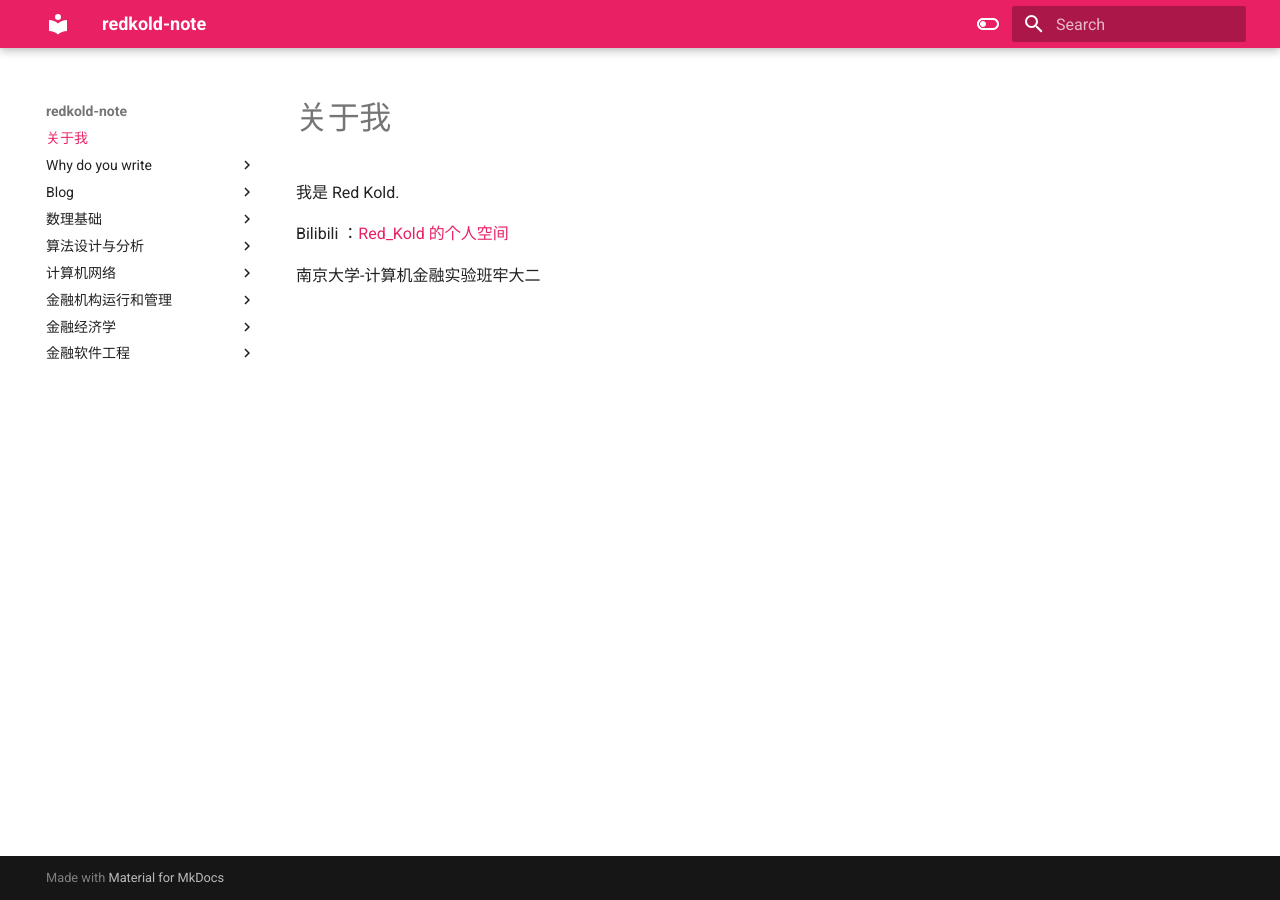
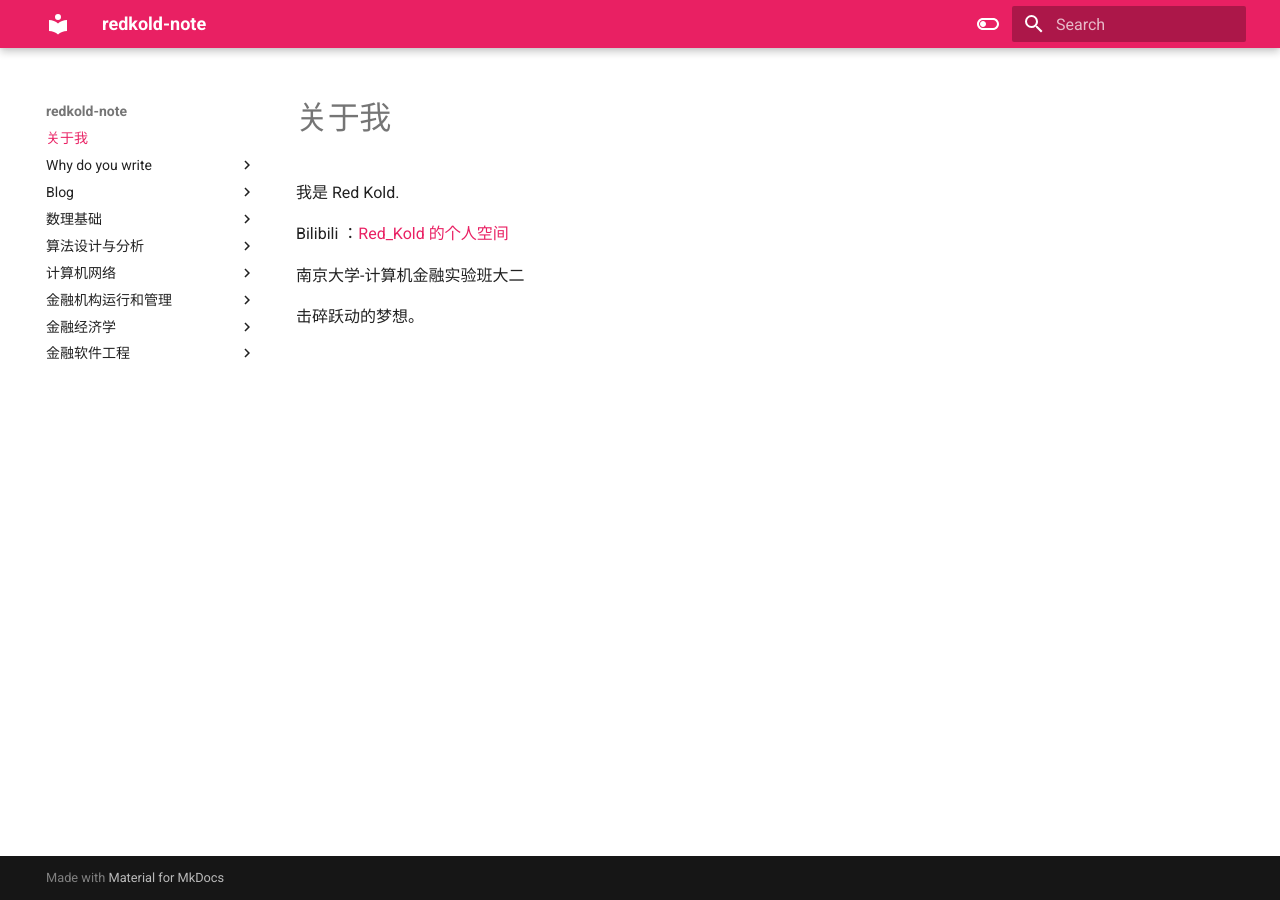
Before and after one commit to RedKold/redkoldnote, an MkDocs documentation site: the page built from docs/index.md, in a window 1280 px wide. Built offline with MkDocs 1.6.1 and Material for MkDocs 9.7.7, drawn with Linux system fonts in a browser that asks for light colours.

Commit message:
vault backup: 2025-06-13 13:26:13

```diff
--- a/docs/index.md
+++ b/docs/index.md
@@ -4,4 +4,6 @@
 
 Bilibili ：[Red_Kold 的个人空间](https://space.bilibili.com/23341766)
 
-南京大学-计算机金融实验班牢大二
+南京大学-计算机金融实验班大二
+
+击碎跃动的梦想。
```
Also changed, not shown: docs/数理基础/概率论/多维随机变量总结.md (+2 -2 lines).
